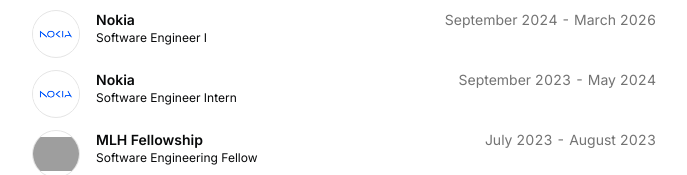
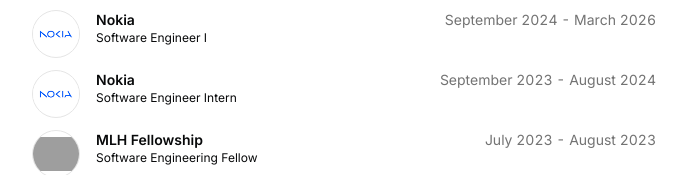
Before and after one commit to rajeevtripathi9801/Portfolio, a Next.js app: page / in a window 1280 px wide. Shown: the part 520-695 px from the top of the page, without its empty margins (296-983 px from the left). Built offline with nearby package versions, Linux system fonts and the light colour scheme; grey boxes are pictures that could not be loaded.

Commit message:
Updating my new role

```diff
--- a/src/data/resume.tsx
+++ b/src/data/resume.tsx
@@ -93,7 +93,7 @@
       title: "Software Engineer Intern",
       logoUrl: "/nokia.png",
       start: "September 2023",
-      end: "May 2024",
+      end: "August 2024",
       description:
         "Accelerated API response times from 45s to 13s by replacing Jruby with C++ and optimizing search logic using a binary search tree for query."
     },
```
